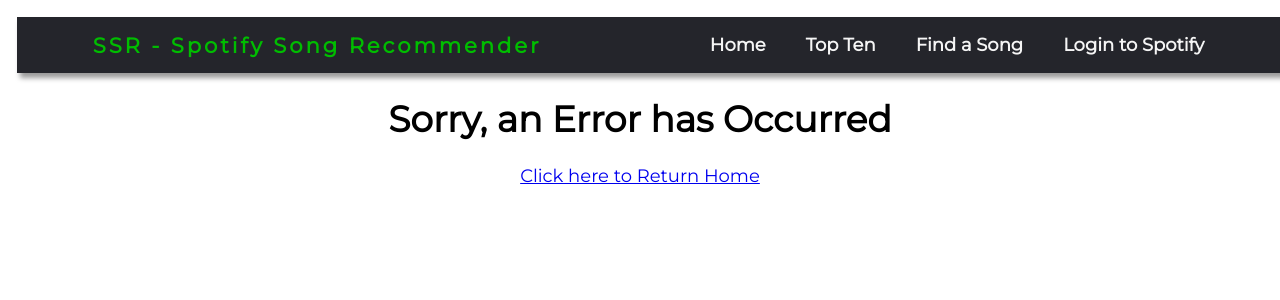
After one commit to AlexFedus/COSC-473-Project, a Flask app: template templates/error.html in a window 1280 px wide. The commit adds this page. Shown: the top 300 px of the page. Run offline with Flask 3, Linux system fonts and the light colour scheme; the template is opened without the code that fills it, so the values that code supplies are empty.

Commit message:
Fixed Css bugs, added error handling

```diff
--- a/static/navbar.css
+++ b/static/navbar.css
@@ -439,3 +439,24 @@
   top: 2.5em;
   left: 24em;
 }
+
+
+.label1{
+  position: absolute;
+  top: 18%;
+  left: 4em;
+
+}
+
+.searchbuttonrs{
+  height: 30px;
+  width: 200px;
+  margin-top: 25em;
+  margin-left: 3em;
+}
+
+.errorpageBox{
+  margin-top: 80px;
+  align-items: center;
+  text-align: center;
+}
--- /dev/null
+++ b/templates/error.html
@@ -0,0 +1,43 @@
+<!DOCTYPE html>
+<html lang="en">
+<head>
+    <meta charset="UTF-8">
+    <meta http-equiv="X-UA-Compatible" content="IE=edge">
+    <meta name="viewport" content="width=device-width, initial-scale=1.0">
+    <link rel="stylesheet" type="text/css" href="{{ url_for('static', filename='/home.css')}}">
+    <link href='https://fonts.googleapis.com/css?family=Montserrat' rel='stylesheet'>
+    <meta name="viewport" content="width=device-width, initial-scale=1">
+
+    <title>Home - Spotify Song Recommender</title>
+    <style>
+        body{
+            background-color: rgb(255, 255, 255);
+        }
+    </style>
+
+</head>
+<body>
+
+
+    {% extends "navbar.html" %}
+    {% block content %}
+        {% block code %}
+
+        <div class="errorpageBox">
+            <H1>Sorry, an Error has Occurred</H1>
+            <a href="{{ url_for('views.home') }}">Click here to Return Home</a>
+
+        </div>
+
+        {% endblock %}
+
+
+    {% endblock %}
+
+
+
+
+
+
+</body>
+</html>
--- a/templates/randomsong.html
+++ b/templates/randomsong.html
@@ -16,7 +16,7 @@
     <script src="https://sdk.scdn.co/spotify-player.js"></script>
     {% endblock %}
     {% block code %}
-    <form action="{{ url_for('views.randomsong')}}" method="post">
+    <form class="formrs" action="{{ url_for('views.randomsong')}}" method="post">
         <label for="genrename" class="label1">Enter a Genre:</label>
         <input type="text" id="genrename" name="genrename" placeholder="Enter a Genre" class="textInput">
         <label for="yearname" class="label12">Enter a Year:</label>
@@ -27,7 +27,7 @@
         <label for="popularityname" class="label13">Enter a Popularity Score:</label>
         <input type="text" id="popularityname" name="popularityname" placeholder="Popularity Score 0-100" class="textInput3">
         -->
-        <button type="submit" class="searchbutton" name="form1">Search</button>
+        <button type="submit" class="searchbuttonrs" name="form1">Search</button>
       </form>
 
 
```
Also changed, not shown: views.py (+42 -18 lines), 1 other file.
